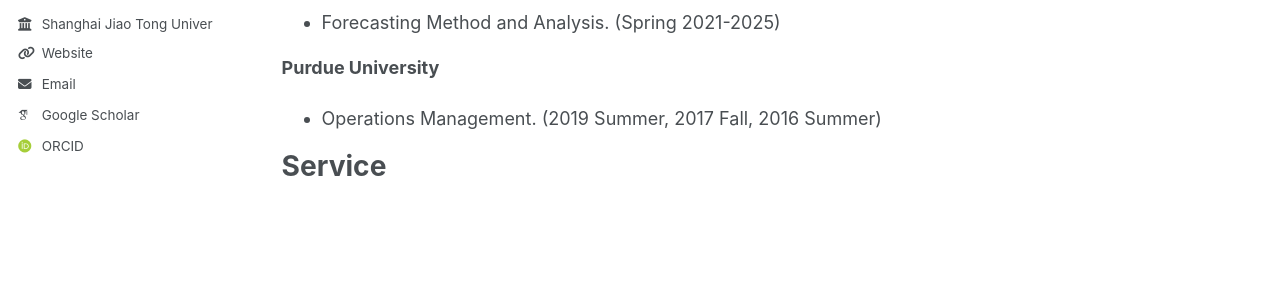
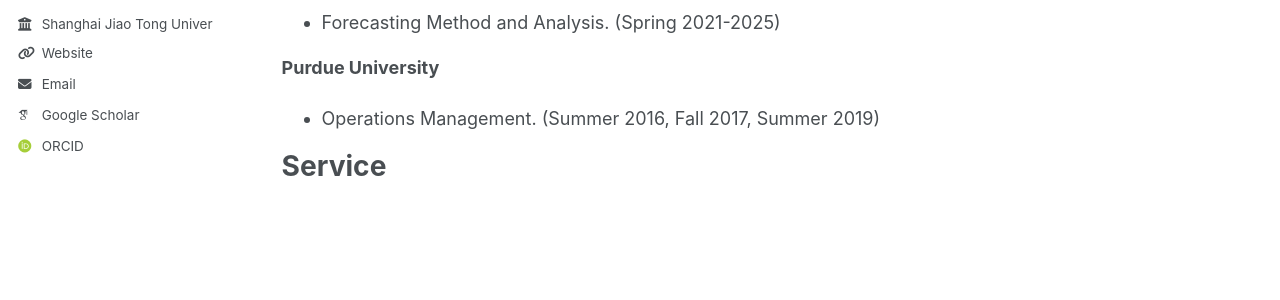
Before and after one commit to li-chengzhang/li-chengzhang.github.io, a Jekyll site: the page built from _pages/about.md, in a window 1280 px wide and 900 px high, scrolled down 1314 px. Shown: the part 321-621 px from the top of the window. Built offline with Jekyll 4.4.1, drawn with Linux system fonts in a browser that asks for light colours; some web fonts are replaced; a script that is not in the unit is left out.

```diff
--- a/_pages/about.md
+++ b/_pages/about.md
@@ -50,7 +50,7 @@ I am an Associate Professor in the Department of Management Science at Antai Col
 - Forecasting Method and Analysis. (Spring 2021-2025)
 
 **Purdue University**
-- Operations Management. (2019 Summer, 2017 Fall, 2016 Summer)
+- Operations Management. (Summer 2016, Fall 2017, Summer 2019)
 
 
 # Service
```
